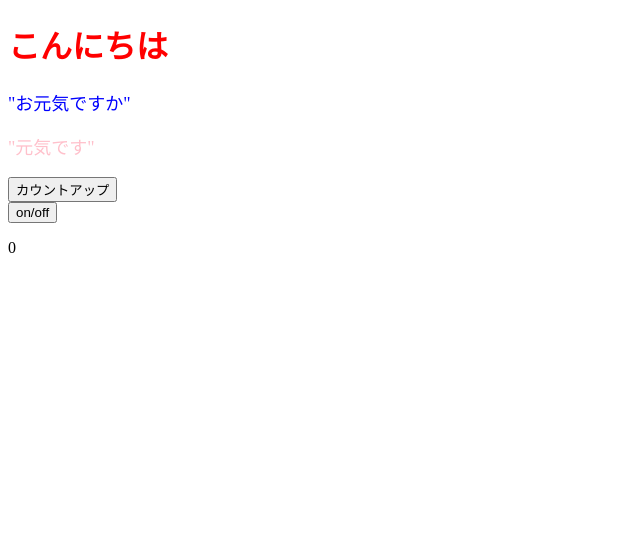
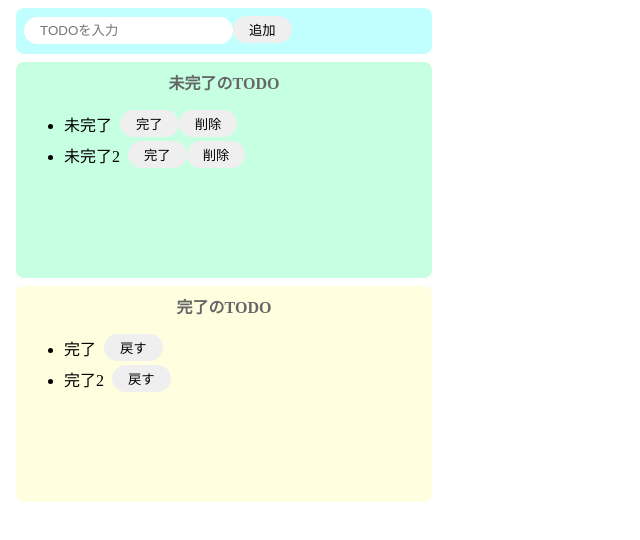
Before and after one commit to gbc-y-sakamoto/github_actions-practice-react, a React (Create React App) app in the folder react-app/: page / in a window 1280 px wide. Shown: the top 540 px of the page, without its empty margins (0-640 px from the left). Built offline with nearby package versions, Linux system fonts and the light colour scheme.

Commit message:
Udemy-React-app 7-56

```diff
--- a/react-app/src/index.js
+++ b/react-app/src/index.js
@@ -1,11 +1,11 @@
 import React from 'react';
 import ReactDOM from 'react-dom/client';
-import App from './App.jsx'
+import { Todo } from './todo.jsx'
 
 const root = ReactDOM.createRoot(document.getElementById('root'));
 
 root.render(
   <React.StrictMode>
-    <App />
+    <Todo />
   </React.StrictMode>
 );
--- /dev/null
+++ b/react-app/src/stylesheets/style.css
@@ -0,0 +1,63 @@
+
+input {
+  border-radius: 16px;
+  border: none;
+  padding: 6px 16px;
+  outline: none;
+}
+
+button {
+  border-radius: 16px;
+  border: none;
+  padding: 4px 16px;
+}
+
+button:hover {
+  background-color: #ff7fff;
+  color: #fff;
+  cursor: pointer;
+}
+
+li {
+  margin-right: 8px;
+}
+
+.input-area {
+  background-color: #c1ffff;
+  width: 400px;
+  height: 30px;
+  padding: 8px;
+  margin: 8px;
+  border-radius: 8px;
+}
+
+.incomplete-area {
+  background-color: #c6ffe2;
+  width: 400px;
+  min-height: 200px;
+  padding: 8px;
+  margin: 8px;
+  border-radius: 8px;
+}
+
+.complete-area {
+  background-color: #ffffe0;
+  width: 400px;
+  min-height: 200px;
+  padding: 8px;
+  margin: 8px;
+  border-radius: 8px;
+}
+
+.title {
+  text-align: center;
+  margin-top: 0;
+  font-weight: bold;
+  color: #666;
+}
+
+.list-row {
+  display: flex;
+  align-items: center;
+  padding-bottom: 4px;
+}
--- /dev/null
+++ b/react-app/src/todo.jsx
@@ -0,0 +1,59 @@
+import React, {useEffect, useState} from 'react';
+import './stylesheets/style.css';
+
+export const Todo = () => {
+  const [todoText, setTodoText] = useState('')
+  const [incompleteTodos, setIncompleteTodos] = useState(['未完了', '未完了2'])
+  const [completeTodos, setCompleteTodos] = useState(['完了','完了2'])
+  const onChangeTodoText = (event) => {
+    setTodoText(event.target.value)
+  }
+  const onClickAdd = () => {
+    if (todoText === '') return
+    const newTodos = [...incompleteTodos, todoText]
+    setIncompleteTodos(newTodos)
+    setTodoText('')
+  }
+  const onClickDelete = (idx) => {
+    const newTodos = [...incompleteTodos]
+    newTodos.splice(idx, 1)
+    setIncompleteTodos(newTodos)
+  }
+  return (
+    <>
+      <div className="input-area">
+        <input placeholder='TODOを入力' value={todoText} onChange={onChangeTodoText} />
+        <button onClick={onClickAdd}>追加</button>
+      </div>
+      <div className='incomplete-area'>
+        <p className='title'>未完了のTODO</p>
+        <ul>
+          {incompleteTodos.map((todo, index) => {
+            return (
+              <div key={todo} className='list-row'>
+                <li>{todo}</li>
+                <button>完了</button>
+                <button onClick={() => onClickDelete(index)}>削除</button>
+              </div>
+            )
+          })}
+        </ul>
+      </div>
+      <div className='complete-area'>
+        <p className='title'>完了のTODO</p>
+        <ul>
+          {
+            completeTodos.map((completeTodo) => {
+              return (
+                <div key={completeTodo} className='list-row'>
+                  <li>{completeTodo}</li>
+                  <button>戻す</button>
+                </div>
+              )
+            })
+          }
+        </ul>
+      </div>
+    </>
+  )
+}
```
